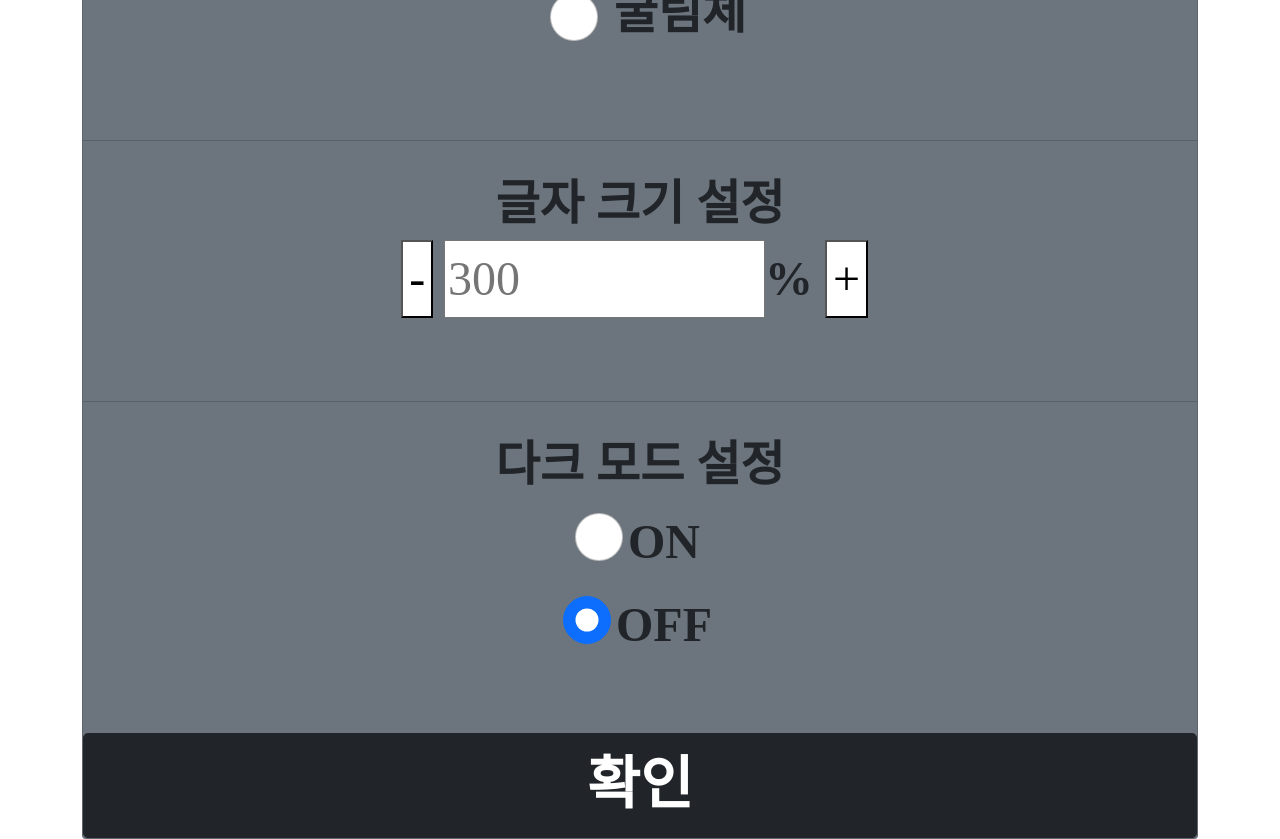
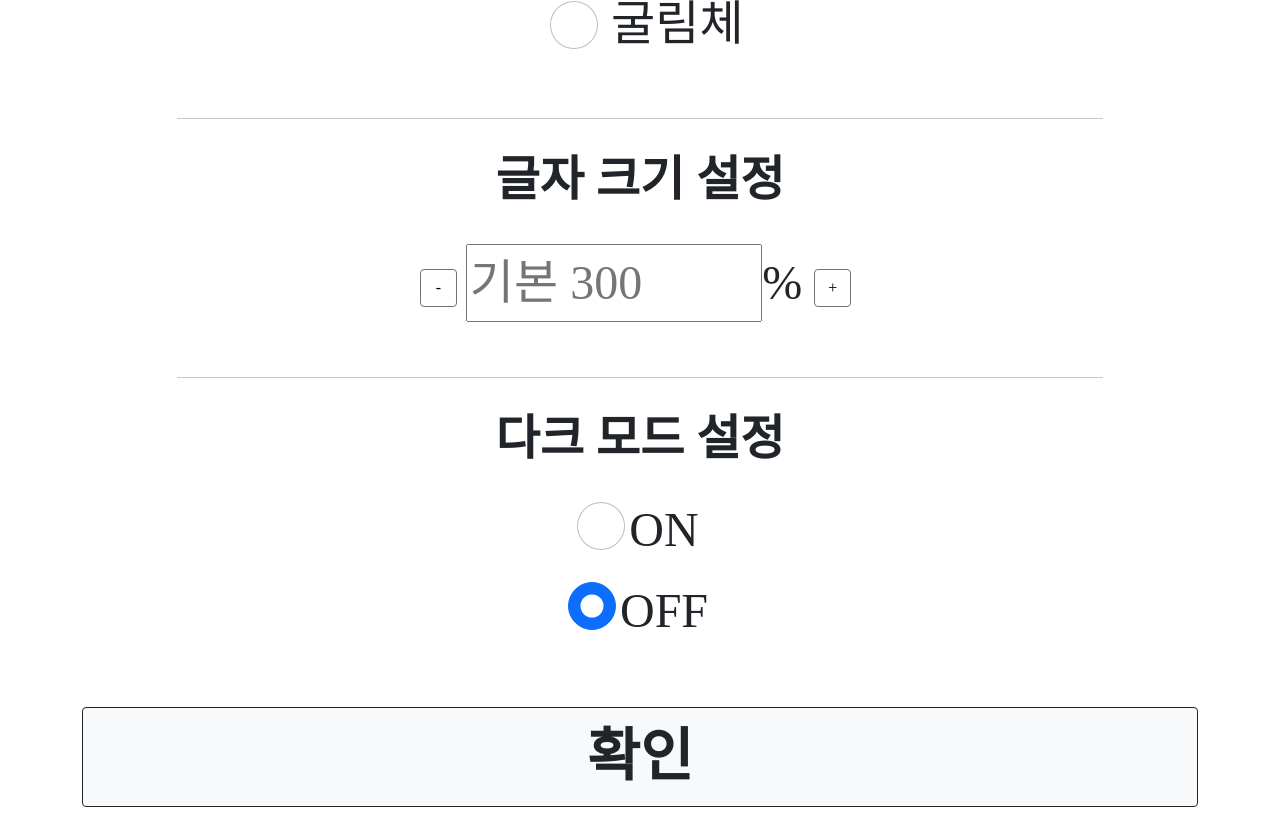
Before and after one commit to dt1917/flask_vue3, a Vue app in the folder vue-frontend/: page /settingView in a window 1280 px wide. Shown: the part 600-1439 px from the top of the page. After the commit the page ends 1407 px from the top, so only its background shows below. Built offline with nearby package versions, Linux system fonts and the light colour scheme; a web font is replaced by a local one.

Commit message:
setting update

```diff
--- a/vue-frontend/src/assets/css/style.css
+++ b/vue-frontend/src/assets/css/style.css
@@ -39,7 +39,6 @@ button :hover{
 #font {
     width: 50%;
     padding: 1%;
-    font-weight: bold;
     font-size: 100%;
     margin-left: 25%;
     margin-bottom: 5%;
@@ -49,7 +48,6 @@ button :hover{
 #font-size {
     width: 50%;
     padding: 1%;
-    font-weight: bold;
     font-size: 100%;
     margin-left: 25%;
     margin-bottom: 5%;
@@ -65,7 +63,6 @@ button :hover{
 #dark {
     width: 50%;
     padding: 1%;
-    font-weight: bold;
     font-size: 100%;
     margin-left: 25%;
     margin-bottom: 5%;
--- a/vue-frontend/src/views/SettingView.vue
+++ b/vue-frontend/src/views/SettingView.vue
@@ -1,35 +1,40 @@
 <template>
-  <div class="card bg-secondary">
-    <div class="card-body" id="font">
+<div class="row">
+  <div class="col-1"></div>
+  <div class="col-10">
+    <div id="font">
       <br>
-      글꼴 설정
+   <div style="font-weight:bold;margin-bottom:-12%">   글꼴 설정</div>
       <br>
-        <input type="radio"  id="one" class="form-check-input" style="margin:3%" value='BareunDotum' v-model="font" checked>
+        <input type="radio"  id="one" class="form-check-input" style="margin:3% " value='BareunDotum' v-model="font" checked>
         <label class="form-check-label"  for="one">돋움체</label> <br>
         <input type="radio" id="two" class="form-check-input" style="margin:3%" value='ChosunGu' v-model="font">
         <label class="form-check-label"  for="two">굴림체</label>
     </div>
     <hr>
-    <div class="card-body" id="font-size">글자 크기 설정
+    <div id="font-size">
+      <div style="font-weight:bold;margin-bottom:-10%">글자 크기 설정</div>
         <br>
-        <div class="col-12">
-            <button id="minus" @click="font_size--">-</button>
-            <input v-model="font_size" placeholder="300" size="13%" style="width:60%;">%
-            <button id="minus" @click="font_size++">+</button>
-        </div>
+            <button id="minus" class="btn btn-secondary col-1" @click="font_size--">-</button>
+            <input v-model="font_size" class="col-8"  placeholder="기본 300">%
+            <button id="minus" class="btn btn-secondary col-1" @click="font_size++">+</button>
     </div>
     <hr>
-    <div class="card-body" id="dark">다크 모드 설정
+    <div id="dark">
+      <div style="font-weight:bold;margin-bottom:-13%">다크 모드 설정</div>
         <br>
         <input class="form-check-input" type="radio" id="on" value=1 v-model="dark">
         <label class="form-check-label" style="margin:1%;" for="on">ON</label><br>
         <input class="form-check-input" type="radio" id="off" value=0 v-model="dark" checked>
         <label class="form-check-label" style="margin:1%;" for="off">OFF</label>
     </div>
-   <button class="btn btn-dark text-white btn-lg"
-   style="font-weight:bold; font-size:120%;"
+  </div>
+  </div>
+  <div class="col-1"></div>
+   <button class="btn btn-light btn-outline-dark col-12"
+   style="font-weight:bold; font-size:120%; margin:0 auto;"
     @click="change">확인</button>
-  </div>
+
 </template>
 
 <script>
```
